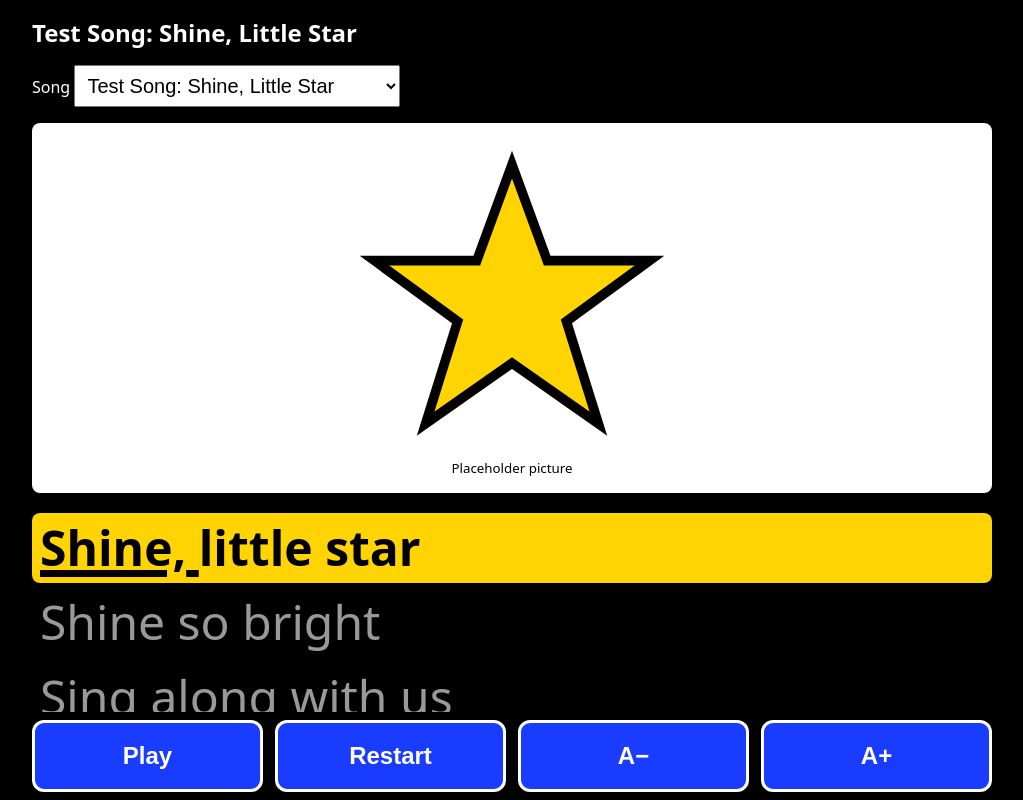
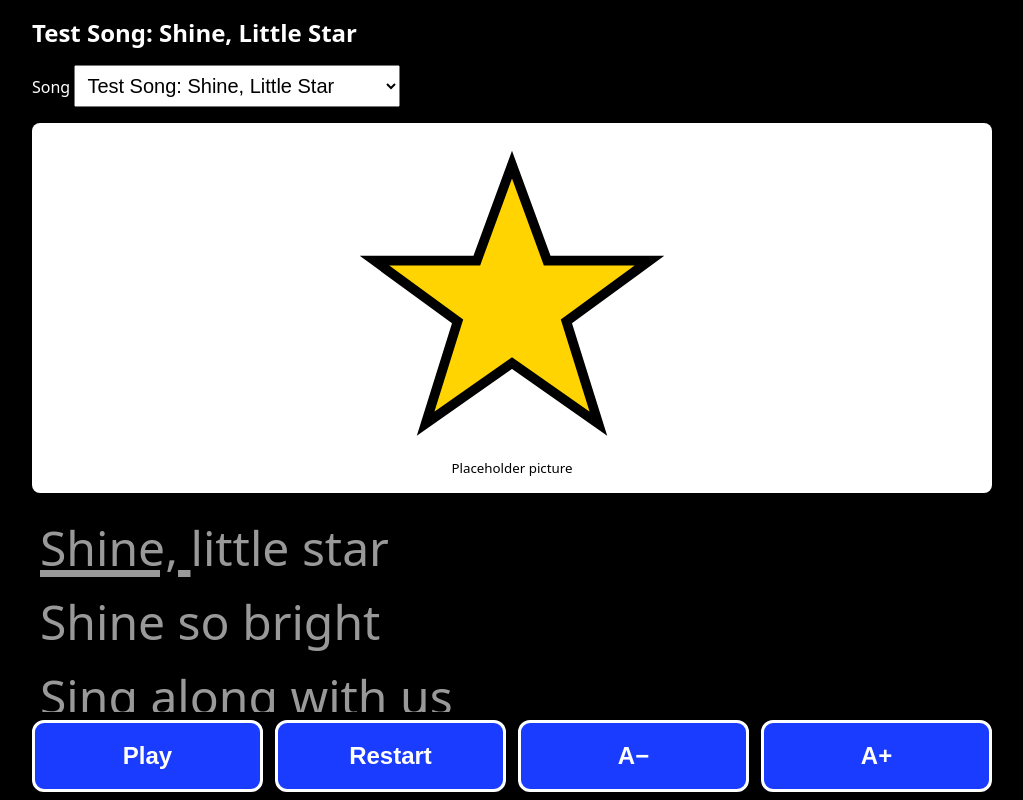
Before and after one commit to ray-seal/Inclusive-Karaoke, a Next.js app: page /sing in a window 1280 px wide. Shown: the top 800 px of the page, without its empty margins (128-1151 px from the left). Built offline with nearby package versions, Linux system fonts and the light colour scheme.

Commit message:
Update LyricsDisplay.tsx

```diff
--- a/src/components/LyricsDisplay.tsx
+++ b/src/components/LyricsDisplay.tsx
@@ -9,8 +9,11 @@ export function LyricsDisplay({ lines, time }: { lines: LyricLine[]; time: numbe
         const isActive = i === current;
         const wi = isActive ? activeWordIndex(line, time) : -1;
         return (
-          <p key={i} className={isActive ? "line active" : "line"} aria-current={isActive ? "true" : undefined}>
-            {line.words
+         <p
+  key={i}
+  className={isActive && !line.words ? "line active" : "line"}
+  aria-current={isActive ? "true" : undefined}
+>           {line.words
               ? line.words.map((w, j) => (
                   <span key={j} className={j === wi ? "word sung" : "word"}>{w.text} </span>
                 ))
```
